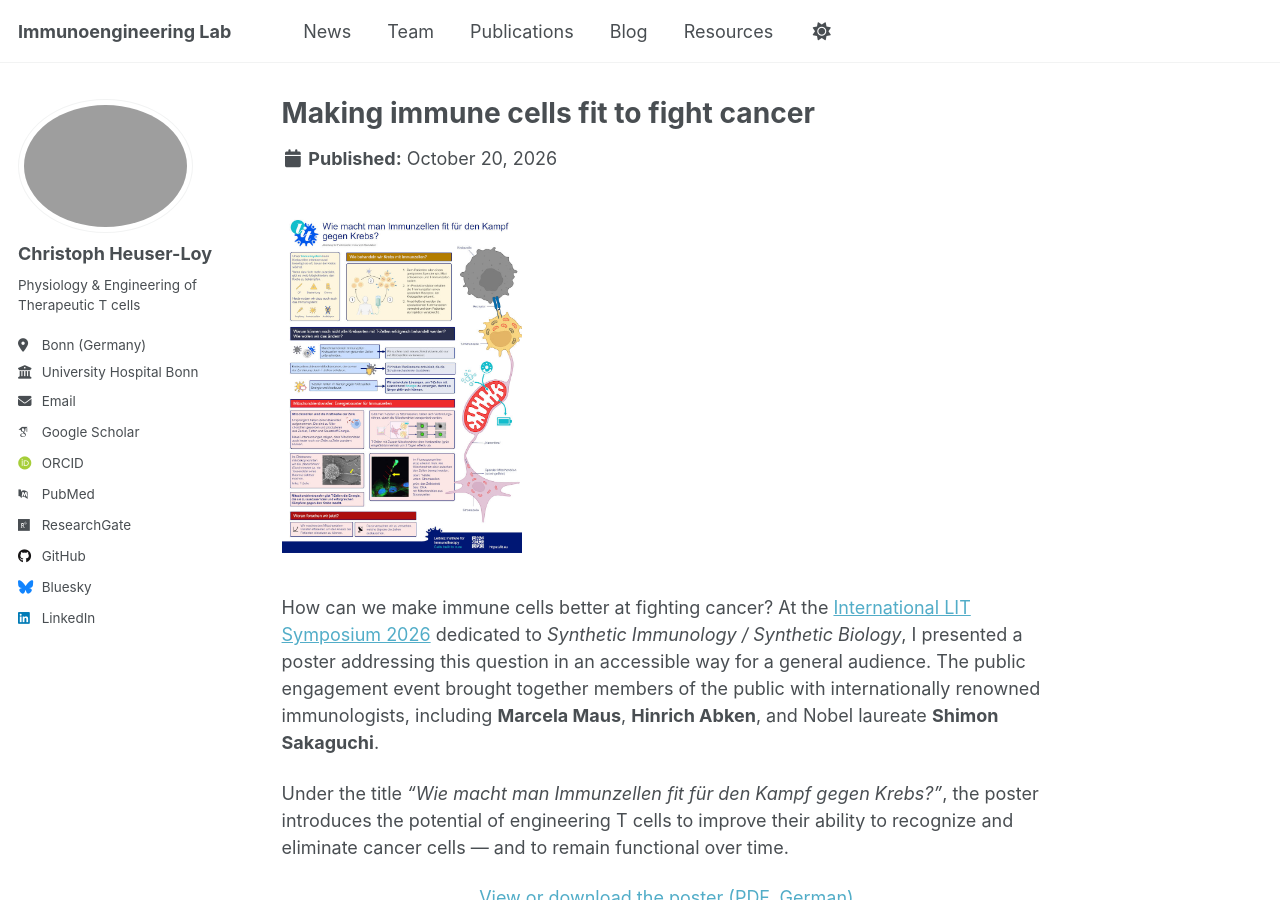
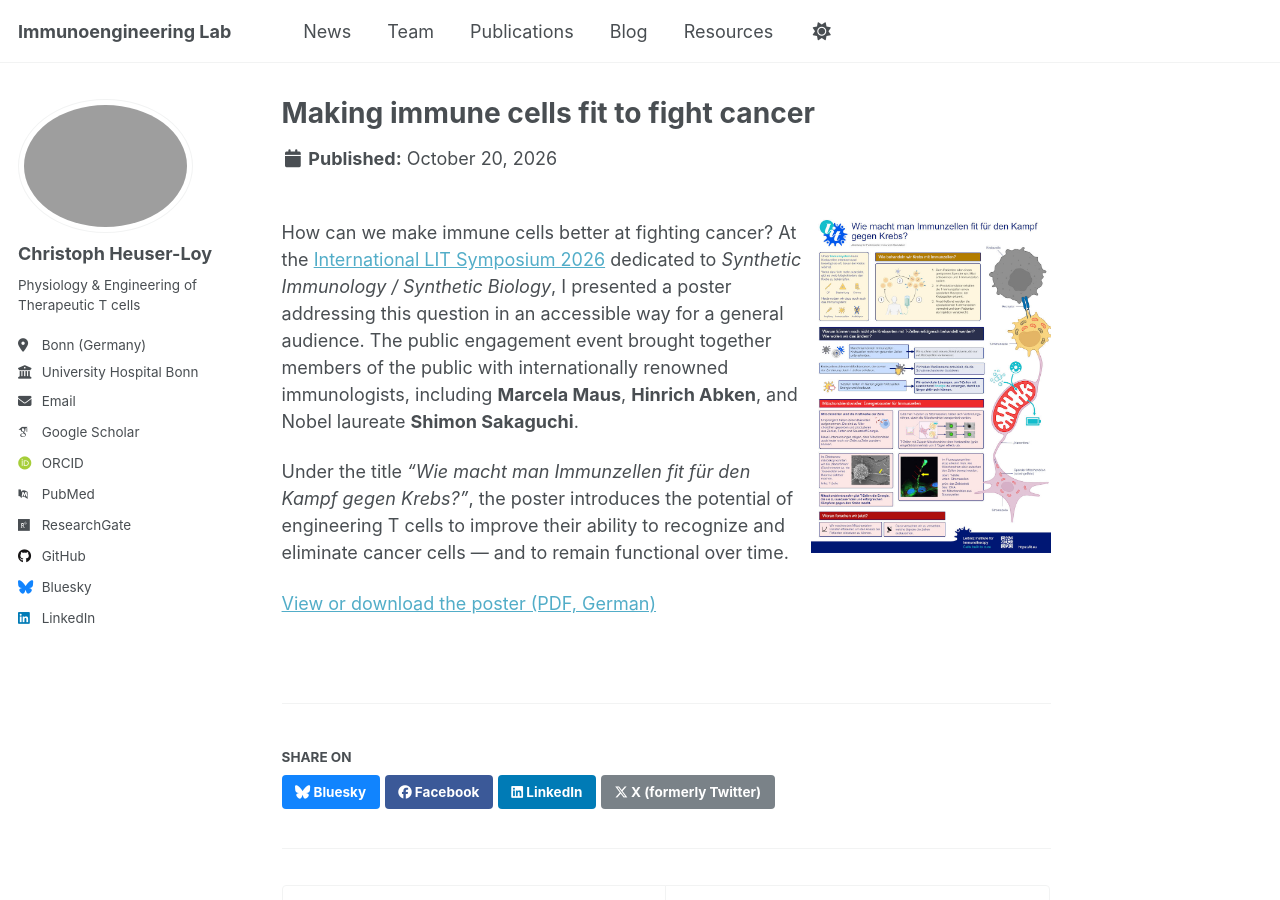
Before and after one commit to cheuserloy/cheuserloy.github.io, a Jekyll site: the page built from _news/2026-10-20_symposium-poster.md, in a window 1280 px wide and 900 px high. Built offline with Jekyll 4.4.1, drawn with Linux system fonts in a browser that asks for light colours; some web fonts are replaced; a script that is not in the unit is left out.

Commit message:
Fix poster link alignment and styling
Updated the poster link alignment and styling.

```diff
--- a/_news/2026-10-20_symposium-poster.md
+++ b/_news/2026-10-20_symposium-poster.md
@@ -8,7 +8,8 @@ excerpt: "Presenting a poster on T cell engineering and cancer immunotherapy to
 <a href="/files/lit-symposium-2026-poster.pdf" target="_blank">
   <img src="/images/lit-symposium-2026-poster.jpg"
        alt="Poster: Wie macht man Immunzellen fit für den Kampf gegen Krebs?"
-       style="width: 100%; max-width: 240px; height: auto; display: right; margin: 1em auto;">
+       align="right"
+       style="width: 100%; max-width: 240px; height: auto; margin: 1em auto;">
 </a>
 
 How can we make immune cells better at fighting cancer? At the [International LIT Symposium 2026](https://lit-symposium.org/) dedicated to *Synthetic Immunology / Synthetic Biology*, I presented a poster addressing this question in an accessible way for a general audience.
@@ -16,7 +17,7 @@ The public engagement event brought together members of the public with internat
 
 Under the title *"Wie macht man Immunzellen fit für den Kampf gegen Krebs?"*, the poster introduces the potential of engineering T cells to improve their ability to recognize and eliminate cancer cells — and to remain functional over time.
 
-<p style="text-align: center;">
+<p>
   <a href="/files/lit-symposium-2026-poster.pdf" target="_blank">
     View or download the poster (PDF, German)
   </a>
```
